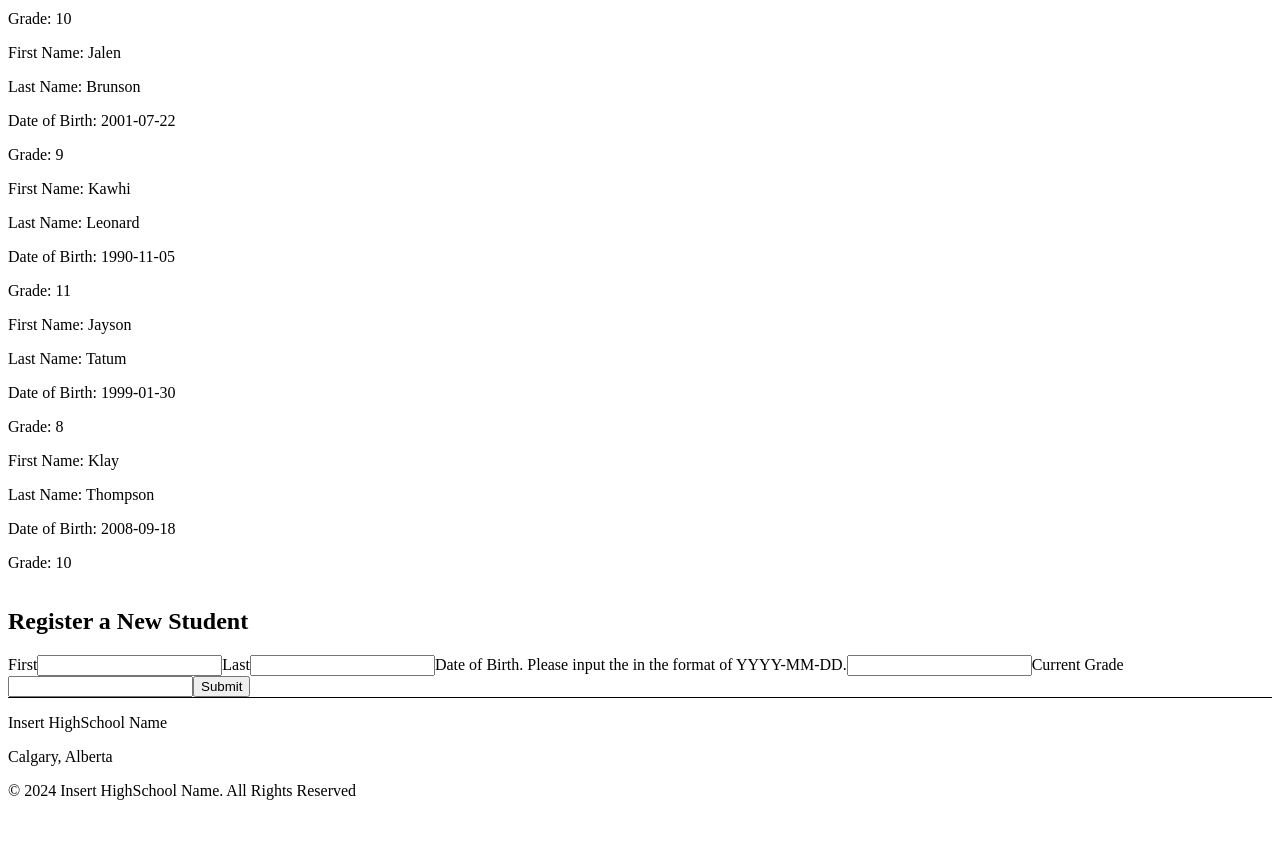
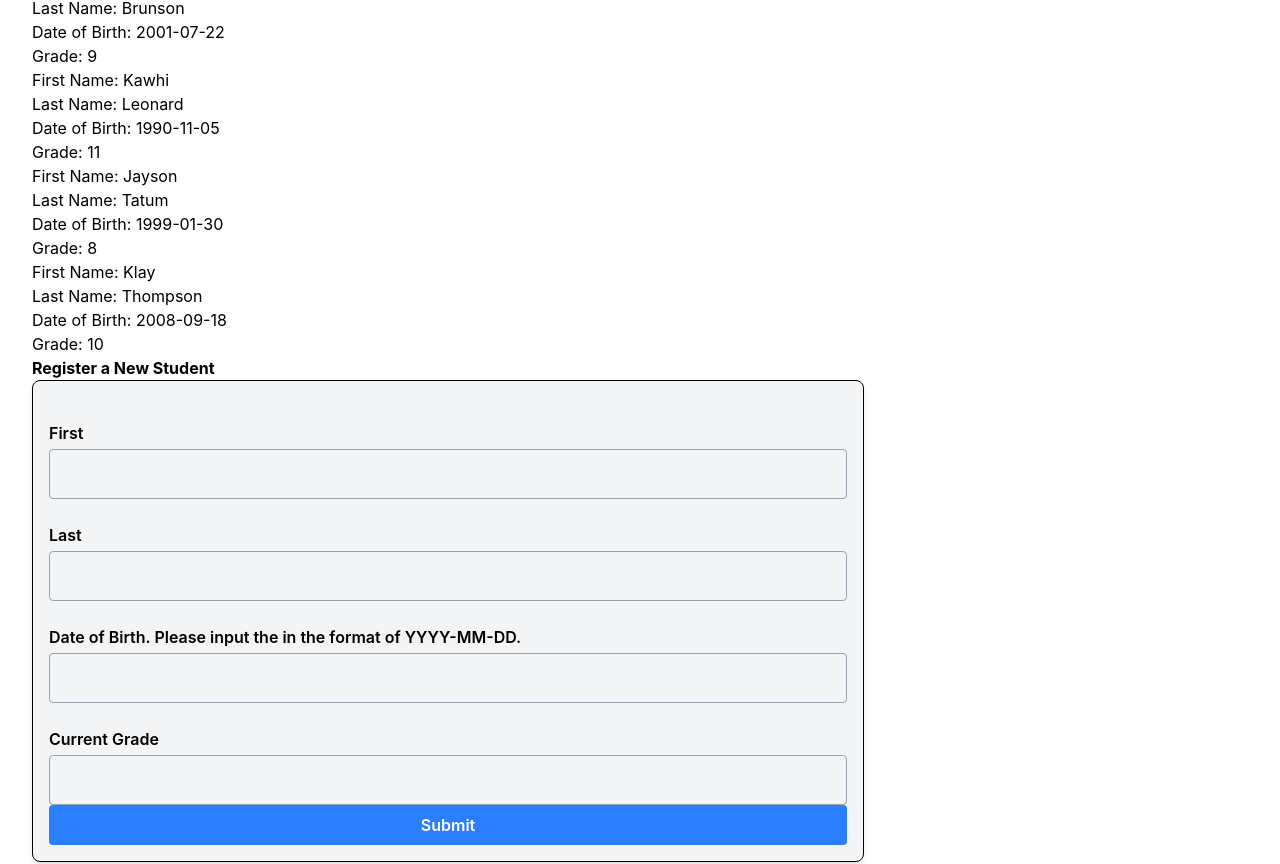
Before and after one commit to LouisBella/project2StudentList, a Next.js app: page / in a window 1280 px wide. Shown: the part 318-1182 px from the top of the page. Before the commit the page ends 1134 px from the top, so only its background shows below. Built offline with nearby package versions, Linux system fonts and the light colour scheme.

Commit message:
Did styling for footer to match navbar, and styling for the form

```diff
--- a/app/components/footer.tsx
+++ b/app/components/footer.tsx
@@ -1,9 +1,16 @@
 export default function Footer() {
+
+
+    const footerStyle = "bg-gray-400 border-t border-gray-100 rounded-t-xl text-gray-100 p-4 text-center";
+    const schoolNameStyle = "font-bold text-lg";
+    const otherTextStyle = "text-sm";
+
+
     return (
-        <footer>
-            <p>Insert HighSchool Name</p>
-            <p>Calgary, Alberta</p>
-            <p>© 2024 Insert HighSchool Name. All Rights Reserved</p>
+        <footer className={footerStyle}>
+            <p className={schoolNameStyle}>New Generation HighSchool</p>
+            <p className={otherTextStyle}>Calgary, Alberta</p>
+            <p className={otherTextStyle}>© 2024 New Generation HighSchool Name. All Rights Reserved</p>
         </footer>
     )
 }
--- a/app/components/form.tsx
+++ b/app/components/form.tsx
@@ -36,40 +36,48 @@ export default function Formdisplay({ addstudent }: { addstudent: Function }) {
         setDob("");
         setGrade("");
     }
+
+    const containerStyle = "w-full bg-gray-100 p-4 border border-black rounded-lg shadow-md";
+    const formStyle = "flex flex-col";
+    const labelStyle = "font-semibold text-black mt-6 mb-1";
+    const inputStyle = "border border-gray-400 rounded p-3";
+    const buttonStyle = "bg-blue-500 text-white font-semibold py-2 px-4 rounded hover:bg-blue-600";
+
+
     return (
-        <div>
+        <div className={containerStyle}>
             {error ? <p style={{ color: "red" }}>{error}</p> : null}
-            <form>
-
-                <label htmlFor="first">
+            <form className={formStyle}>
+                <label htmlFor="first" className={labelStyle}>
                     First
                 </label>
-                <input type="text" name="first" value={first} onChange={(e) => setFirst(e.target.value)} />
+                <input type="text" name="first" value={first} className={inputStyle} onChange={(e) => setFirst(e.target.value)} />
 
-                <label htmlFor="last" >
+
+                <label htmlFor="last" className={labelStyle}>
                     Last
                 </label>
-                <input type="text" name="last" value={last} onChange={(e) => setLast(e.target.value)} />
+                <input type="text" name="last" value={last} className={inputStyle} onChange={(e) => setLast(e.target.value)} />
 
 
 
-                <label htmlFor="dob">
+                <label htmlFor="dob" className={labelStyle}>
                     Date of Birth. Please input the in the format of YYYY-MM-DD.
                 </label>
-                <input type="text" name="dob" value={birth} onChange={(e) => setDob(e.target.value)} />
+                <input type="text" name="dob" value={birth} className={inputStyle} onChange={(e) => setDob(e.target.value)} />
 
 
 
 
-                <label htmlFor="grade">
+                <label htmlFor="grade" className={labelStyle}>
                     Current Grade
                 </label>
-                <input type="text" name="grade" value={gradenum} onChange={(e) => setGrade(e.target.value)} />
+                <input type="text" name="grade" value={gradenum} className={inputStyle} onChange={(e) => setGrade(e.target.value)} />
 
 
 
 
-                <button type="button" onClick={submit}>
+                <button type="button" onClick={submit} className={buttonStyle}>
                     Submit
                 </button>
 
--- a/app/components/navbar.tsx
+++ b/app/components/navbar.tsx
@@ -1,9 +1,8 @@
-export default function Navbar()
-{
-    return(
+export default function Navbar() {
+    return (
         <header className='sticky flex flex-row justify-between bg-gray-400 border-b border-gray-100 p-6 rounded-b-xl'>
             <div>
-                <h1 className='text-3xl text-gray-100 font-bold'>Untitled High School</h1>
+                <h1 className='text-3xl text-gray-100 font-bold'>New Generation High School</h1>
                 <h3 className='text-lg text-gray-800 font-semibold'>CPRG 306 - Assignment 2</h3>
             </div>
             <span className='text-xs text-gray-300 font-semibold rounded-full px-4 py-2'>Alex Dea, Louis Soberano, Aiden Larsen</span>
--- a/app/globals.css
+++ b/app/globals.css
@@ -1,3 +1 @@
-@tailwind base;
-@tailwind components;
-@tailwind utilities;
+@import "tailwindcss";
```
